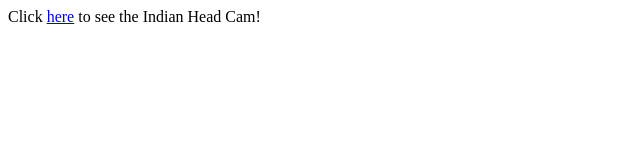
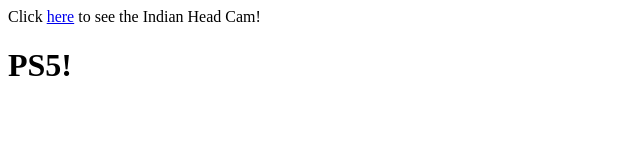
Before and after one commit to dylan439/dylan439.github.io, a plain HTML site: page index.html in a window 1280 px wide. Shown: the whole page, without its empty margins (0-640 px from the left). Drawn offline with Linux system fonts and the light colour scheme.

Commit message:
Update index.html

```diff
--- a/index.html
+++ b/index.html
@@ -8,5 +8,7 @@
 	<body>
 
 		Click <a href="http://199.189.93.161:8081">here</a> to see the Indian Head Cam!
+		<h1>PS5!</h1>
+
 	</body>
 </html>
```
